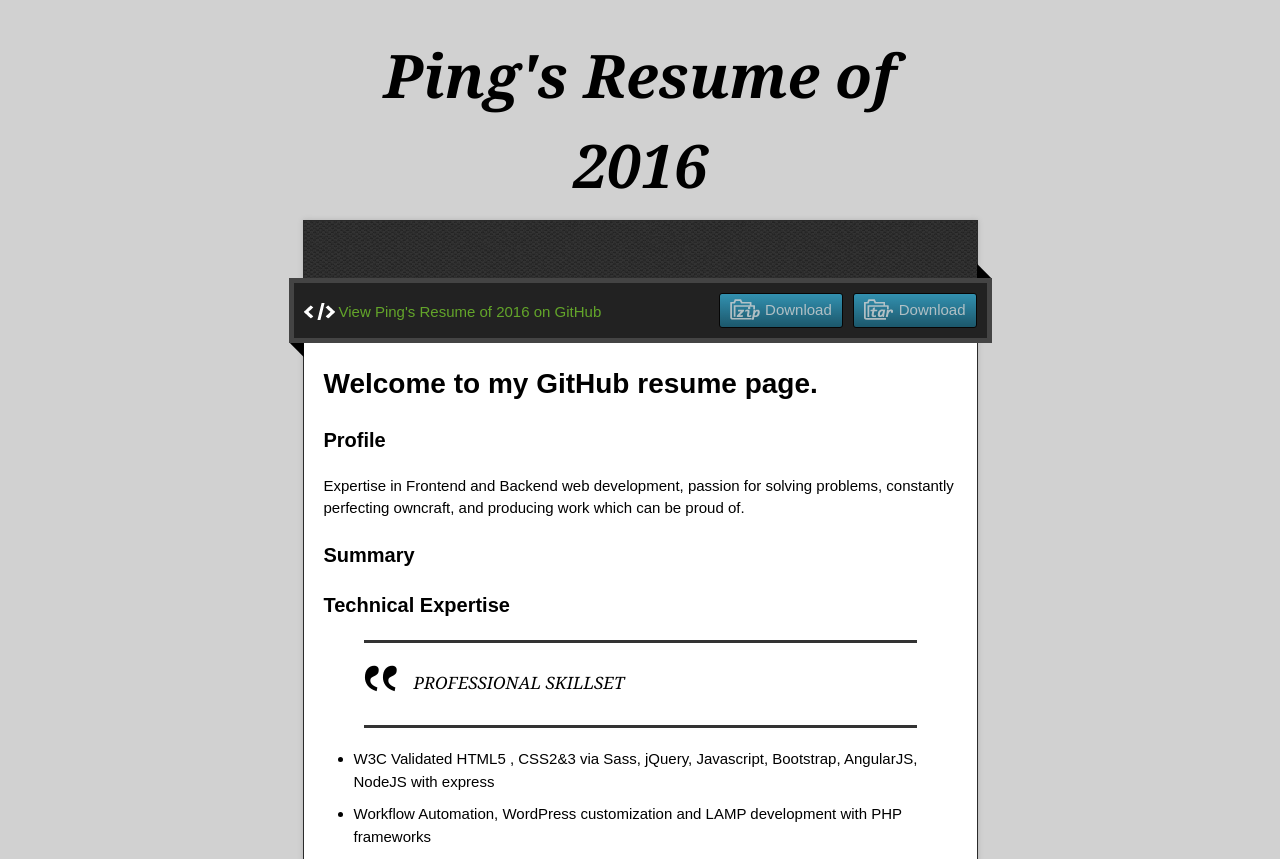
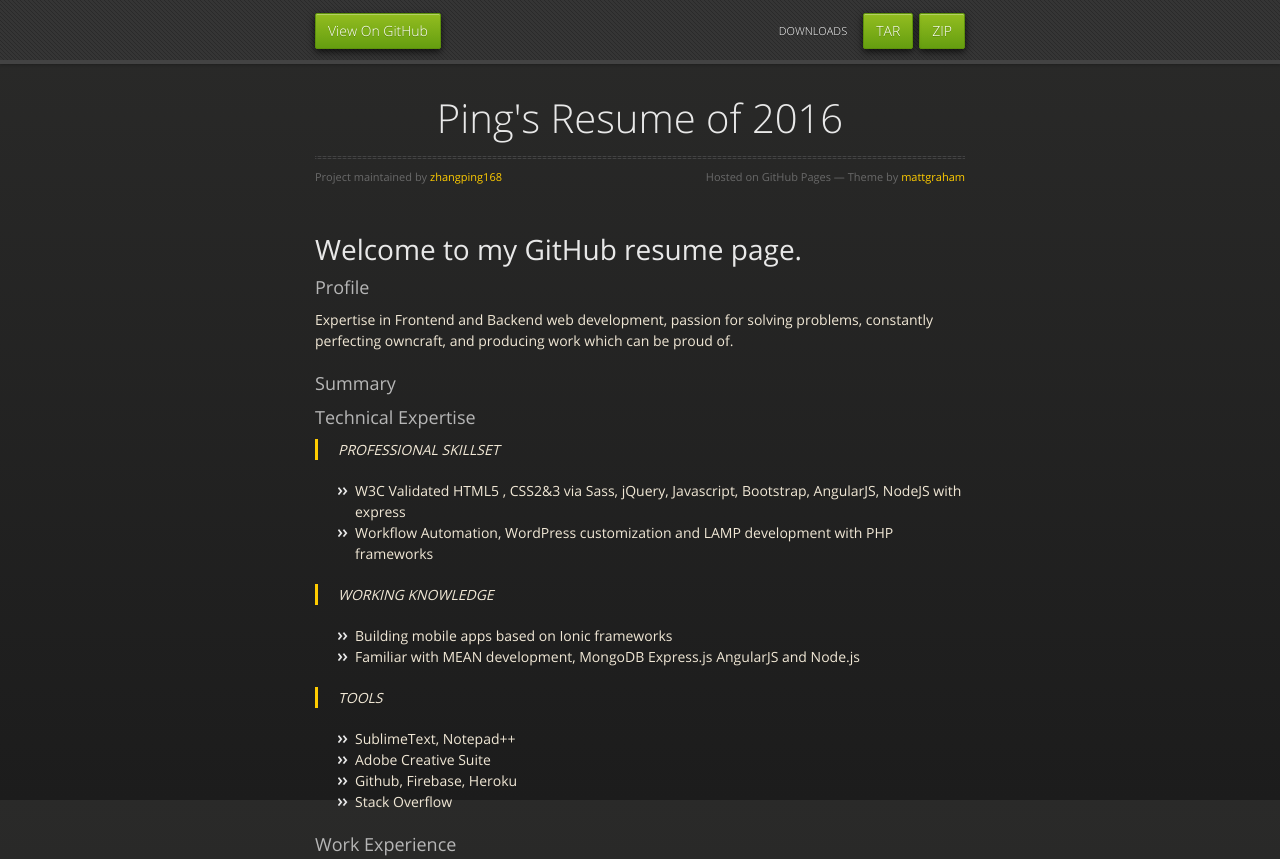
Before and after one commit to zhangping168/resume201609, a plain HTML site: page index.html in a window 1280 px wide. Shown: the top 859 px of the page. Drawn offline with nearby package versions, Linux system fonts and the light colour scheme.

Commit message:
Create gh-pages branch via GitHub

```diff
--- a/index.html
+++ b/index.html
@@ -1,41 +1,43 @@
 <!doctype html>
-<!-- The Time Machine GitHub pages theme was designed and developed by Jon Rohan, on Feb 7, 2012. -->
-<!-- Follow him for fun. http://twitter.com/jonrohan. Tail his code on https://github.com/jonrohan -->
 <html>
   <head>
     <meta charset="utf-8">
-  <meta http-equiv="X-UA-Compatible" content="IE=edge,chrome=1">
-
-  <link rel="stylesheet" href="stylesheets/stylesheet.css" media="screen">
+    <meta http-equiv="X-UA-Compatible" content="chrome=1">
+    <title>Ping&#39;s Resume of 2016 by zhangping168</title>
+    <link rel="stylesheet" href="stylesheets/styles.css">
     <link rel="stylesheet" href="stylesheets/github-dark.css">
-  <script type="text/javascript" src="https://ajax.googleapis.com/ajax/libs/jquery/1.7.1/jquery.min.js"></script>
-  <script type="text/javascript" src="javascripts/script.js"></script>
-
-  <title>Ping&#39;s Resume of 2016</title>
-  <meta name="description" content="">
-
-  <meta name="viewport" content="width=device-width,initial-scale=1">
+    <script src="https://ajax.googleapis.com/ajax/libs/jquery/1.7.1/jquery.min.js"></script>
+    <script src="javascripts/respond.js"></script>
+    <!--[if lt IE 9]>
+      <script src="//html5shiv.googlecode.com/svn/trunk/html5.js"></script>
+    <![endif]-->
+    <!--[if lt IE 8]>
+    <link rel="stylesheet" href="stylesheets/ie.css">
+    <![endif]-->
+    <meta name="viewport" content="width=device-width, initial-scale=1, user-scalable=no">
 
   </head>
-
   <body>
+      <div id="header">
+        <nav>
+          <li class="fork"><a href="https://github.com/zhangping168/resume201609">View On GitHub</a></li>
+          <li class="downloads"><a href="https://github.com/zhangping168/resume201609/zipball/master">ZIP</a></li>
+          <li class="downloads"><a href="https://github.com/zhangping168/resume201609/tarball/master">TAR</a></li>
+          <li class="title">DOWNLOADS</li>
+        </nav>
+      </div><!-- end header -->
 
     <div class="wrapper">
-    <header>
-      <h1 class="title">Ping&#39;s Resume of 2016</h1>
-    </header>
-    <div id="container">
-      <p class="tagline"></p>
-      <div id="main" role="main">
-        <div class="download-bar">
-        <div class="inner">
-          <a href="https://github.com/zhangping168/resume201609/tarball/master" class="download-button tar"><span>Download</span></a>
-          <a href="https://github.com/zhangping168/resume201609/zipball/master" class="download-button zip"><span>Download</span></a>
-          <a href="https://github.com/zhangping168/resume201609" class="code">View Ping&#39;s Resume of 2016 on GitHub</a>
+
+      <section>
+        <div id="title">
+          <h1>Ping&#39;s Resume of 2016</h1>
+          <p></p>
+          <hr>
+          <span class="credits left">Project maintained by <a href="https://github.com/zhangping168">zhangping168</a></span>
+          <span class="credits right">Hosted on GitHub Pages &mdash; Theme by <a href="https://twitter.com/michigangraham">mattgraham</a></span>
         </div>
-        <span class="blc"></span><span class="trc"></span>
-        </div>
-        <article class="markdown-body">
+
         <h1>
 <a id="welcome-to-my-github-resume-page" class="anchor" href="#welcome-to-my-github-resume-page" aria-hidden="true"><span aria-hidden="true" class="octicon octicon-link"></span></a>Welcome to my GitHub resume page.</h1>
 
@@ -75,7 +77,7 @@
 <ul>
 <li>SublimeText, Notepad++</li>
 <li>Adobe Creative Suite</li>
-<li>Github</li>
+<li>Github, Firebase, Heroku</li>
 <li>Stack Overflow</li>
 </ul>
 
@@ -167,26 +169,10 @@ Computer Programming and Analysis Diploma</p>
 <a id="support-or-contact" class="anchor" href="#support-or-contact" aria-hidden="true"><span aria-hidden="true" class="octicon octicon-link"></span></a>Support or Contact</h3>
 
 <p>Having trouble with Pages? Check out our <a href="https://help.github.com/pages">documentation</a> or <a href="https://github.com/contact">contact support</a> and we’ll help you sort it out.</p>
-        </article>
-      </div>
-    </div>
-    <footer>
-      <div class="owner">
-      <p><a href="https://github.com/zhangping168" class="avatar"><img src="https://avatars2.githubusercontent.com/u/8268261?v=3&amp;s=60" width="48" height="48"></a> <a href="https://github.com/zhangping168">zhangping168</a> maintains <a href="https://github.com/zhangping168/resume201609">Ping&#39;s Resume of 2016</a></p>
-
+      </section>
 
     </div>
-      <div class="creds">
-        <small>This page generated using <a href="https://pages.github.com/">GitHub Pages</a><br>theme by <a href="https://twitter.com/jonrohan/">Jon Rohan</a></small>
-      </div>
-    </footer>
-  </div>
-  <div class="current-section">
-    <a href="#top">Scroll to top</a>
-    <a href="https://github.com/zhangping168/resume201609/tarball/master" class="tar">tar</a><a href="https://github.com/zhangping168/resume201609/zipball/master" class="zip">zip</a><a href="" class="code">source code</a>
-    <p class="name"></p>
-  </div>
-
+    <!--[if !IE]><script>fixScale(document);</script><![endif]-->
 
   </body>
 </html>
```
Also changed, not shown: params.json (+1 -1 lines). Lines whose indentation alone changed are shown as unchanged.
